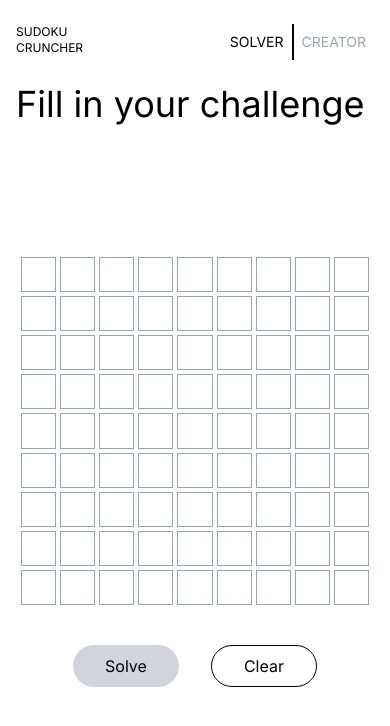
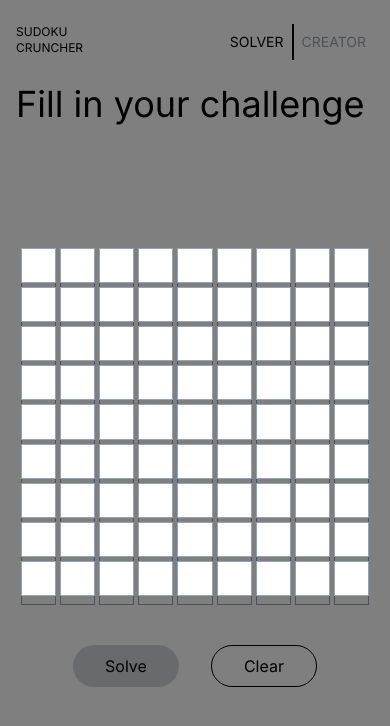
Before and after one commit to raswonders/sudoku-test, a Next.js app: page / in a window 390 px wide. Shown: the top 726 px of the page. Built offline with nearby package versions, Linux system fonts and the light colour scheme.

Commit message:
add overlay component

```diff
--- a/src/app/components/home.jsx
+++ b/src/app/components/home.jsx
@@ -5,6 +5,7 @@ import { Header } from "./header";
 import { Button } from "./button";
 import Board from "./board";
 import { hasDuplicates } from "../utils";
+import Overlay from "./overlay";
 
 export default function Home() {
   const [cells, setCells] = useState(
@@ -58,6 +59,15 @@ export default function Home() {
   }
 
   return (
+    <>
+      {isMobile && (
+        <Overlay
+          cells={cells}
+          setCells={setCells}
+          hasDuplicates={hasDuplicates}
+          setFocusedCell={setFocusedCell}
+        />
+      )}
       <main className="px-4 py-6 w-full h-full flex justify-center">
         <div className="w-full h-full max-w-screen-lg flex flex-col justify-between items-center">
           {!isSolution && (
@@ -105,5 +115,6 @@ export default function Home() {
           </div>
         </div>
       </main>
+    </>
   );
 }
--- /dev/null
+++ b/src/app/components/overlay.jsx
@@ -0,0 +1,14 @@
+import Board from "./board";
+
+export default function Overlay({ cells, setCells, hasDuplicates, setFocusedCell }) {
+  return (
+    <div className="fixed inset-0 flex items-center justify-center bg-black bg-opacity-50">
+      <Board
+        cells={cells}
+        setCells={setCells}
+        hasDuplicates={hasDuplicates}
+        setFocusedCell={setFocusedCell}
+      />
+    </div>
+  );
+}
```
Lines whose indentation alone changed are shown as unchanged.
